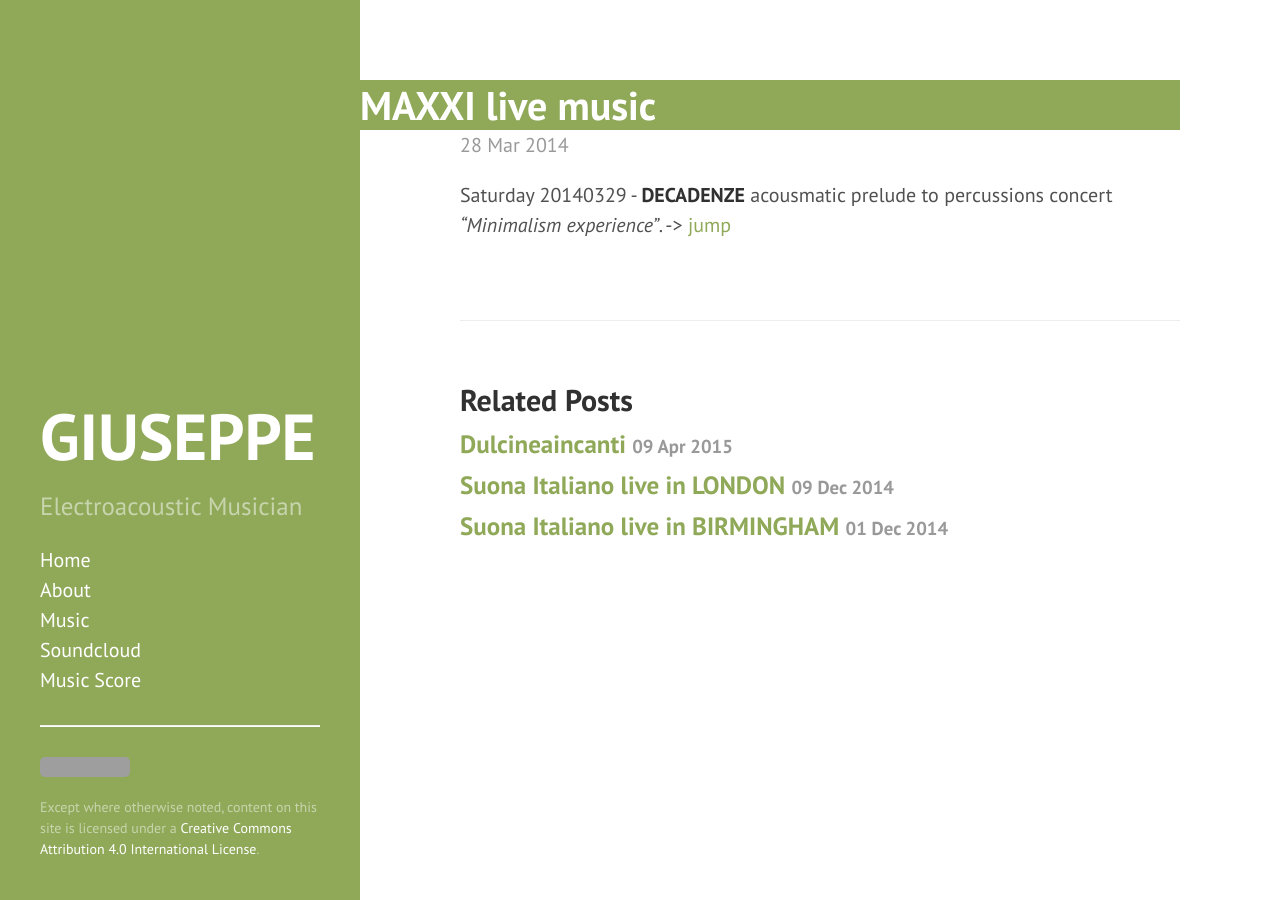
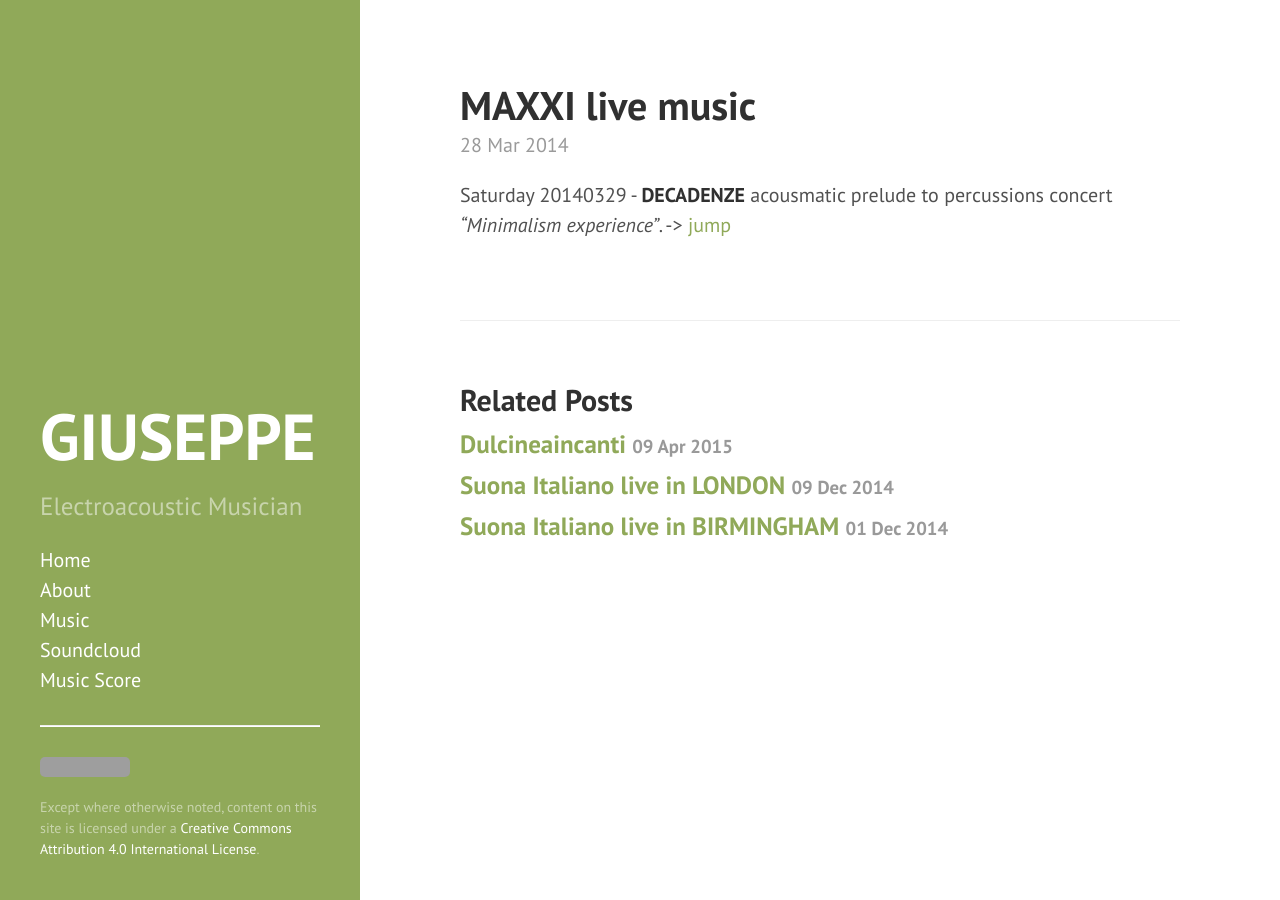
Before and after one commit to grammaton/grammaton.github.io, a Jekyll site: the page built from _posts/2014-03-28-MAXXI_29.md, in a window 1280 px wide. Built offline with Jekyll 4.4.1, drawn with Linux system fonts in a browser that asks for light colours; some web fonts are replaced; Markdown is read by kramdown in place of the engine named in the settings; grey boxes are pictures that could not be loaded.

Commit message:
tiles with no bg color

```diff
--- a/public/css/poole.css
+++ b/public/css/poole.css
@@ -328,31 +328,20 @@ tbody tr:nth-child(odd) th {
  * page is wrapped in `.page` and is only used on the page layout.
  */
 
+.page,
+.post {
+  margin-bottom: 4em;
+}
+
 /* Blog post or page title */
-
-.page-title,
-.post-title {
-  margin-left: -5rem;
-}
 .page-title,
 .post-title,
-.post-title-content {
-  color: #fff;
-  background-color: #90a959;
-  display: block;
-}
-.post-title-content,
-.page-title-content {
-  margin-left: 5rem;
+.post-title a {
+  color: #303030;
 }
 .page-title,
 .post-title {
   margin-top: 0;
-}
-
-.page,
-.post {
-  margin-bottom: 4em;
 }
 
 /* Meta data line below post title */
```
